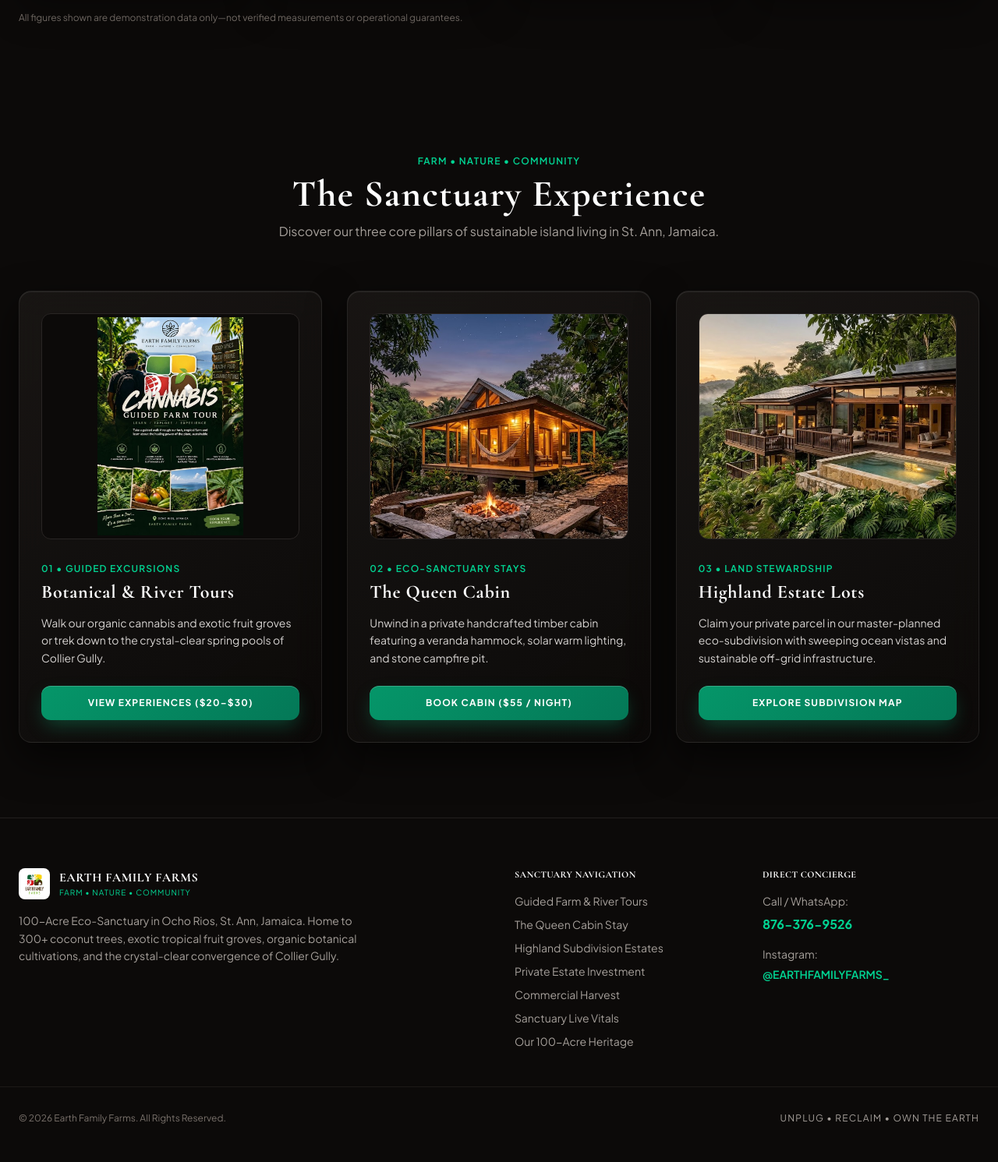
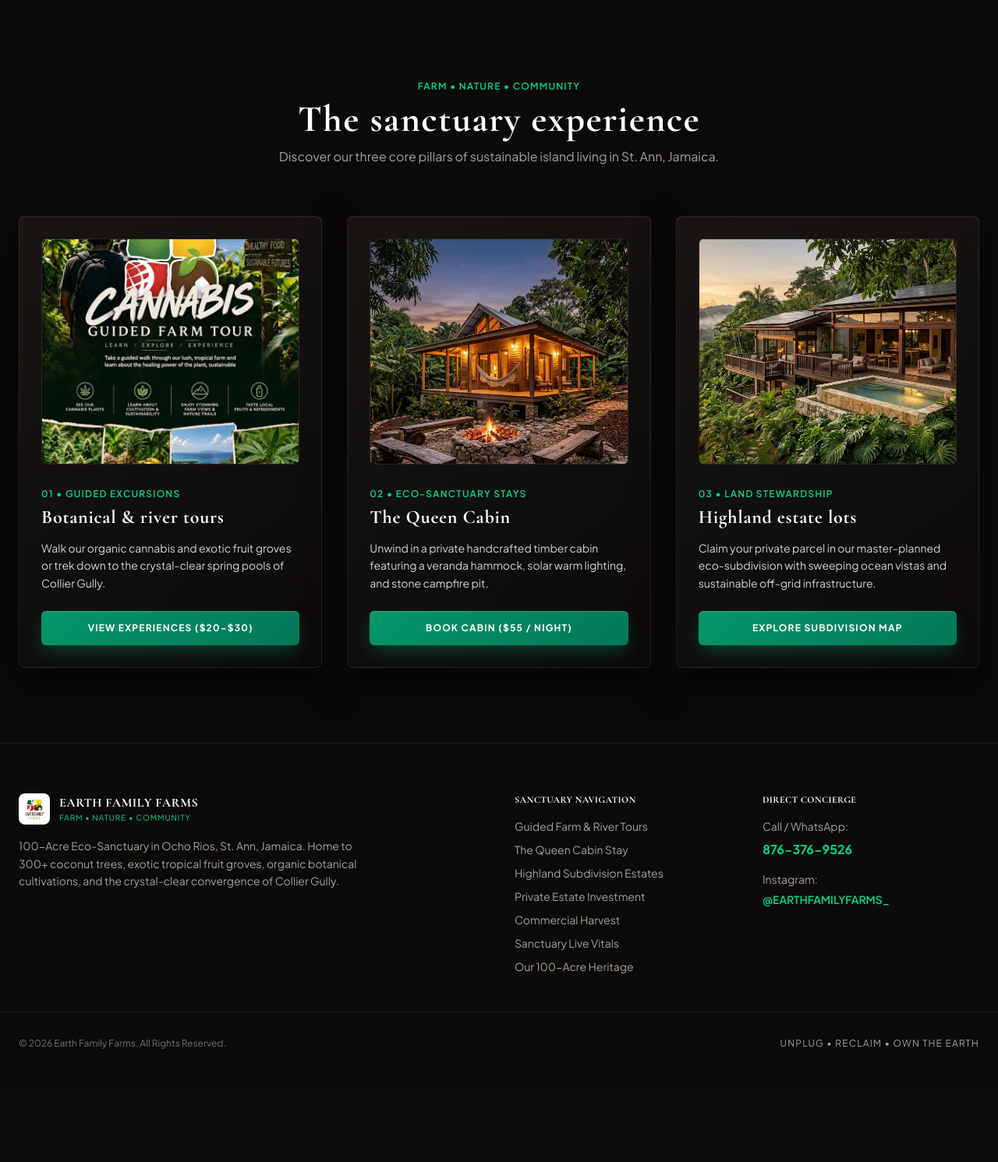
Before and after one commit to ryds052-dot/earth-family-farms, a Flask app: page / in a window 1280 px wide. Shown: the part 1331-2822 px from the top of the page at 78% size. After the commit the page ends 2677 px from the top, so only its background shows below. Run offline with Flask 3, Linux system fonts and the light colour scheme.

Commit message:
premium pass: fix encoding, lightbox display, hero contrast, consistent image fit, tighter radius

```diff
--- a/static/css/site.css
+++ b/static/css/site.css
@@ -140,3 +140,6 @@
 .portal-panel input[type="range"] {
     accent-color: var(--botanical-gold);
 }
+
+.image-lightbox[aria-hidden="true"] { display: none !important; }
+.image-lightbox[aria-hidden="false"] { display: flex !important; }
--- a/templates/base.html
+++ b/templates/base.html
@@ -3,7 +3,7 @@
 <head>
     <meta charset="UTF-8">
     <meta name="viewport" content="width=device-width, initial-scale=1.0">
-    <title>Earth Family Farms | 100-Acre Eco-Sanctuary & Estates • Ocho Rios, Jamaica</title>
+    <title>Earth Family Farms — Highland Estates, Ocho Rios</title>
     <link rel="preconnect" href="https://fonts.googleapis.com">
     <link rel="preconnect" href="https://fonts.gstatic.com" crossorigin>
     <link href="https://fonts.googleapis.com/css2?family=Cormorant+Garamond:wght@400;500;600;700&family=Plus+Jakarta+Sans:wght@300;400;500;600;700&display=swap" rel="stylesheet">
@@ -17,7 +17,7 @@
     <header class="fixed top-0 left-0 right-0 z-40 bg-stone-950/85 backdrop-blur-xl border-b border-stone-800/80">
         <div class="max-w-7xl mx-auto px-6 h-20 flex items-center justify-between">
             <a href="{{ url_for('home') }}" class="flex items-center gap-3.5 group">
-                <img src="{{ url_for('static', filename='images/logo.png') }}" alt="Earth Family Farms Logo" class="h-11 w-11 rounded-lg object-contain bg-white p-1 shadow-md group-hover:scale-105 transition-transform">
+                <img src="{{ url_for('static', filename='images/logo.png') }}" alt="Earth Family Farms Logo" class="h-11 w-11 rounded-md object-contain bg-white p-1 shadow-md group-hover:scale-105 transition-transform">
                 <div>
                     <span class="block text-base md:text-lg font-serif font-bold tracking-wider text-white leading-none">EARTH FAMILY</span>
                     <span class="block text-[10px] uppercase tracking-[0.22em] text-emerald-400 font-semibold mt-1">Sanctuary & Farms</span>
@@ -36,7 +36,7 @@
             </nav>
 
             <div class="flex items-center gap-3">
-                <a href="{{ url_for('stays') }}#stay-inquiry" class="btn-emerald text-white text-xs font-bold uppercase tracking-widest px-5 py-2.5 rounded-xl">
+                <a href="{{ url_for('stays') }}#stay-inquiry" class="btn-emerald text-white text-xs font-bold uppercase tracking-widest px-5 py-2.5 rounded-md">
                     Reserve Stay
                 </a>
             </div>
@@ -104,7 +104,7 @@
 
         <div class="max-w-7xl mx-auto px-6 pt-8 border-t border-stone-900 flex flex-col sm:flex-row items-center justify-between text-xs text-stone-500 gap-4">
             <p>© 2026 Earth Family Farms. All Rights Reserved.</p>
-            <p class="uppercase tracking-widest text-stone-400">Unplug • Reclaim • Own The Earth</p>
+            <p class="uppercase tracking-widest text-stone-400">Unplug • Reclaim • Own the earth</p>
         </div>
     </footer>
 
@@ -113,7 +113,7 @@
         <button id="image-lightbox-close" type="button" aria-label="Close image preview" class="absolute top-6 right-6 text-stone-300 hover:text-white text-xs uppercase tracking-widest border border-stone-700 px-4 py-2 rounded-full bg-stone-900/90">
             Close [ESC]
         </button>
-        <img id="lightbox-img" src="" alt="Full Resolution Preview" class="max-h-[94vh] max-w-[96vw] object-contain rounded-2xl border border-stone-800 shadow-2xl">
+        <img id="lightbox-img" src="" alt="Full Resolution Preview" class="max-h-[94vh] max-w-[96vw] object-contain rounded-lg border border-stone-800 shadow-2xl">
     </div>
 
     <script src="{{ url_for('static', filename='js/portal.js') }}" defer></script>
--- a/templates/index.html
+++ b/templates/index.html
@@ -2,11 +2,11 @@
 
 {% block content %}
 <!-- Cinematic Drone Video Hero Section -->
-<section class="relative min-h-screen flex items-center justify-center overflow-hidden pt-24 pb-16">
-    <video autoplay loop muted playsinline preload="auto" poster="{{ url_for('static', filename='images/villa-concept.jpg') }}" class="absolute inset-0 w-full h-full object-cover opacity-40 scale-105">
+<section class="relative min-h-[88svh] flex items-center justify-center overflow-hidden pt-28 pb-16">
+    <video autoplay loop muted playsinline preload="auto" poster="{{ url_for('static', filename='images/villa-concept.jpg') }}" class="absolute inset-0 w-full h-full object-cover opacity-55 scale-105">
         <source src="{{ url_for('static', filename='land-drone.mp4') }}" type="video/mp4">
     </video>
-    <div class="absolute inset-0 bg-gradient-to-b from-stone-950/80 via-stone-950/50 to-stone-950"></div>
+    <div class="absolute inset-0 bg-gradient-to-b from-stone-950/75 via-stone-950/35 to-stone-950"></div>
 
     <div class="relative z-10 max-w-5xl mx-auto px-6 text-center">
         <div class="inline-flex items-center gap-2 bg-stone-900/80 border border-emerald-500/30 px-4 py-1.5 rounded-full mb-6">
@@ -15,8 +15,8 @@
         </div>
 
         <h1 class="text-4xl sm:text-6xl md:text-7xl font-serif font-bold text-white leading-tight tracking-tight">
-            Escape The Ordinary.<br>
-            <span class="text-transparent bg-clip-text bg-gradient-to-r from-emerald-300 via-emerald-400 to-teal-200">Own The Highland.</span>
+            Escape the ordinary.<br>
+            <span class="text-emerald-400">Own the highland.</span>
         </h1>
 
         <p class="text-stone-300 text-base md:text-lg max-w-2xl mx-auto mt-6 leading-relaxed">
@@ -24,11 +24,11 @@
         </p>
 
         <div class="mt-10 flex flex-wrap items-center justify-center gap-4">
-            <a href="{{ url_for('experiences') }}" class="btn-emerald text-white text-xs font-bold uppercase tracking-widest px-8 py-4 rounded-xl">
-                Explore Farm Tours
+            <a href="{{ url_for('experiences') }}" class="btn-emerald text-white text-xs font-bold uppercase tracking-widest px-8 py-4 rounded-md">
+                Explore farm tours
             </a>
-            <a href="{{ url_for('estates') }}" class="bg-stone-900/90 hover:bg-stone-800 text-stone-100 border border-stone-700 text-xs font-bold uppercase tracking-widest px-8 py-4 rounded-xl transition-all">
-                View Highland Estates
+            <a href="{{ url_for('estates') }}" class="bg-stone-900/90 hover:bg-stone-800 text-stone-100 border border-stone-700 text-xs font-bold uppercase tracking-widest px-8 py-4 rounded-md transition-all">
+                View highland estates
             </a>
         </div>
     </div>
@@ -63,32 +63,32 @@
     <div class="max-w-7xl mx-auto px-6">
         <div class="text-center max-w-3xl mx-auto mb-16">
             <span class="text-emerald-400 text-xs font-semibold uppercase tracking-widest">Farm • Nature • Community</span>
-            <h2 class="text-3xl md:text-5xl font-serif font-bold text-white mt-2">The Sanctuary Experience</h2>
+            <h2 class="text-3xl md:text-5xl font-serif font-bold text-white mt-2">The sanctuary experience</h2>
             <p class="text-stone-400 text-sm md:text-base mt-3">Discover our three core pillars of sustainable island living in St. Ann, Jamaica.</p>
         </div>
 
         <div class="grid grid-cols-1 md:grid-cols-3 gap-8">
             <!-- Pillar 1: Experiences -->
-            <div class="bg-stone-900 rounded-2xl p-7 flex flex-col justify-between">
+            <div class="bg-stone-900 rounded-lg p-7 flex flex-col justify-between">
                 <div>
-                    <div class="overflow-hidden rounded-xl mb-6 border border-stone-800 bg-stone-950">
-                        <img src="{{ url_for('static', filename='images/farm-tour.jpg') }}" alt="Cannabis & Exotic Fruit Tour" class="w-full h-72 object-contain p-1">
+                    <div class="overflow-hidden rounded-md mb-6 border border-stone-800 bg-stone-950">
+                        <img src="{{ url_for('static', filename='images/farm-tour.jpg') }}" alt="Cannabis & Exotic Fruit Tour" class="w-full h-72 object-cover" loading="lazy" decoding="async">
                     </div>
                     <span class="text-xs uppercase tracking-widest text-emerald-400 font-semibold">01 • Guided Excursions</span>
-                    <h3 class="text-2xl font-serif font-bold text-white mt-1">Botanical & River Tours</h3>
+                    <h3 class="text-2xl font-serif font-bold text-white mt-1">Botanical & river tours</h3>
                     <p class="text-stone-300 text-sm leading-relaxed mt-3">
                         Walk our organic cannabis and exotic fruit groves or trek down to the crystal-clear spring pools of Collier Gully.
                     </p>
                 </div>
-                <a href="{{ url_for('experiences') }}" class="mt-6 text-center btn-emerald text-white text-xs font-bold uppercase tracking-widest py-3.5 px-6 rounded-xl">
-                    View Experiences ($20–$30)
+                <a href="{{ url_for('experiences') }}" class="mt-6 text-center btn-emerald text-white text-xs font-bold uppercase tracking-widest py-3.5 px-6 rounded-md">
+                    View experiences ($20–$30)
                 </a>
             </div>
 
             <!-- Pillar 2: Eco-Stays -->
-            <div class="bg-stone-900 rounded-2xl p-7 flex flex-col justify-between">
+            <div class="bg-stone-900 rounded-lg p-7 flex flex-col justify-between">
                 <div>
-                    <div class="overflow-hidden rounded-xl mb-6 border border-stone-800 bg-stone-950">
+                    <div class="overflow-hidden rounded-md mb-6 border border-stone-800 bg-stone-950">
                         <img src="{{ url_for('static', filename='images/queen-cabin.jpg') }}" alt="The Queen Cabin Experience" class="w-full h-72 object-cover">
                     </div>
                     <span class="text-xs uppercase tracking-widest text-emerald-400 font-semibold">02 • Eco-Sanctuary Stays</span>
@@ -97,25 +97,25 @@
                         Unwind in a private handcrafted timber cabin featuring a veranda hammock, solar warm lighting, and stone campfire pit.
                     </p>
                 </div>
-                <a href="{{ url_for('stays') }}" class="mt-6 text-center btn-emerald text-white text-xs font-bold uppercase tracking-widest py-3.5 px-6 rounded-xl">
-                    Book Cabin ($55 / Night)
+                <a href="{{ url_for('stays') }}" class="mt-6 text-center btn-emerald text-white text-xs font-bold uppercase tracking-widest py-3.5 px-6 rounded-md">
+                    Book cabin ($55 / night)
                 </a>
             </div>
 
             <!-- Pillar 3: Estates -->
-            <div class="bg-stone-900 rounded-2xl p-7 flex flex-col justify-between">
+            <div class="bg-stone-900 rounded-lg p-7 flex flex-col justify-between">
                 <div>
-                    <div class="overflow-hidden rounded-xl mb-6 border border-stone-800 bg-stone-950">
+                    <div class="overflow-hidden rounded-md mb-6 border border-stone-800 bg-stone-950">
                         <img src="{{ url_for('static', filename='images/villa-concept.jpg') }}" alt="Earth Family Estates Villa Concept" class="w-full h-72 object-cover">
                     </div>
                     <span class="text-xs uppercase tracking-widest text-emerald-400 font-semibold">03 • Land Stewardship</span>
-                    <h3 class="text-2xl font-serif font-bold text-white mt-1">Highland Estate Lots</h3>
+                    <h3 class="text-2xl font-serif font-bold text-white mt-1">Highland estate lots</h3>
                     <p class="text-stone-300 text-sm leading-relaxed mt-3">
                         Claim your private parcel in our master-planned eco-subdivision with sweeping ocean vistas and sustainable off-grid infrastructure.
                     </p>
                 </div>
-                <a href="{{ url_for('estates') }}" class="mt-6 text-center btn-emerald text-white text-xs font-bold uppercase tracking-widest py-3.5 px-6 rounded-xl">
-                    Explore Subdivision Map
+                <a href="{{ url_for('estates') }}" class="mt-6 text-center btn-emerald text-white text-xs font-bold uppercase tracking-widest py-3.5 px-6 rounded-md">
+                    Explore subdivision map
                 </a>
             </div>
         </div>
```
Also changed, not shown: farm.db (deleted), static/css/tailwind.css, 1 other file.
